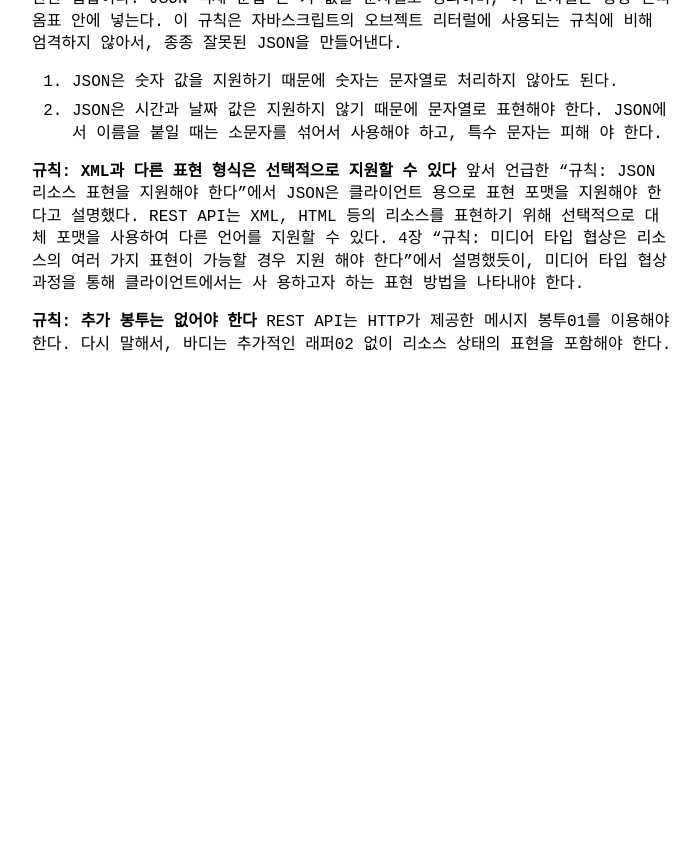
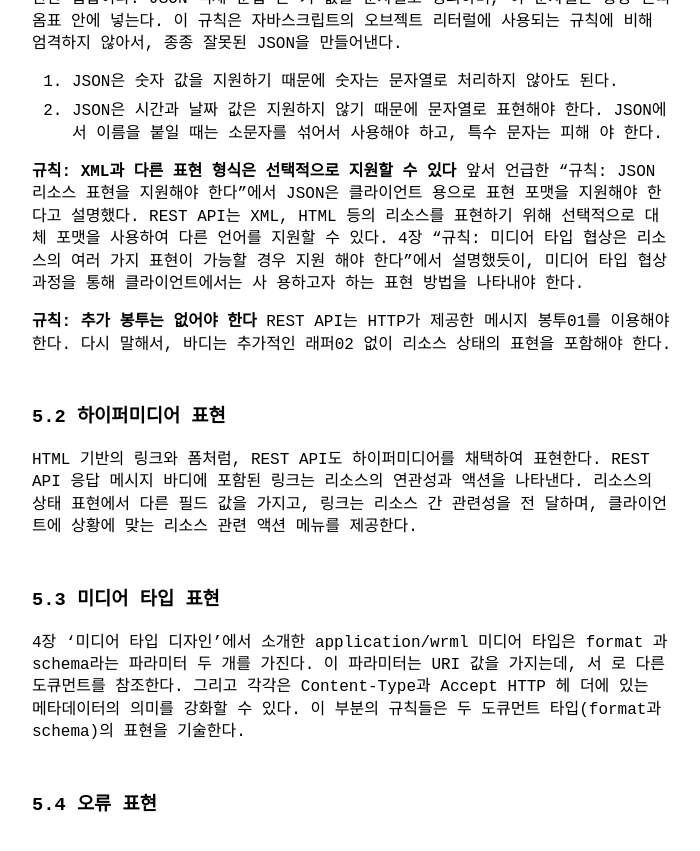
Before and after one commit to khjzzm/khjzzm.github.io, a Jekyll site: the page built from _posts/2023-02-22-Rest-API-Design-Pattern.md, in a window 1280 px wide and 900 px high, scrolled down 16596 px. Shown: the top 851 px of the window, without its empty margins (288-988 px from the left). Built offline with Jekyll 4.4.1, drawn with Linux system fonts in a browser that asks for light colours; before the commit the page ends 17032 px from its top, so only the background shows below that.

Commit message:
하이퍼미디어

```diff
--- a/_posts/2023-02-22-Rest-API-Design-Pattern.md
+++ b/_posts/2023-02-22-Rest-API-Design-Pattern.md
@@ -487,3 +487,17 @@ REST API는 XML, HTML 등의 리소스를 표현하기 위해 선택적으로
 
 **규칙: 추가 봉투는 없어야 한다**
 REST API는 HTTP가 제공한 메시지 봉투01를 이용해야 한다. 다시 말해서, 바디는 추가적인 래퍼02 없이 리소스 상태의 표현을 포함해야 한다.
+
+
+### 5.2 하이퍼미디어 표현
+HTML 기반의 링크와 폼처럼, REST API도 하이퍼미디어를 채택하여 표현한다.
+REST API 응답 메시지 바디에 포함된 링크는 리소스의 연관성과 액션을 나타낸다.
+리소스의 상태 표현에서 다른 필드 값을 가지고, 링크는 리소스 간 관련성을 전 달하며, 클라이언트에 상황에 맞는 리소스 관련 액션 메뉴를 제공한다.
+
+
+### 5.3 미디어 타입 표현
+4장 ‘미디어 타입 디자인’에서 소개한 application/wrml 미디어 타입은 format 과 schema라는 파라미터 두 개를 가진다.
+이 파라미터는 URI 값을 가지는데, 서 로 다른 도큐먼트를 참조한다. 그리고 각각은 Content-Type과 Accept HTTP 헤 더에 있는
+메타데이터의 의미를 강화할 수 있다. 이 부분의 규칙들은 두 도큐먼트 타입(format과 schema)의 표현을 기술한다.
+
+### 5.4 오류 표현
```
